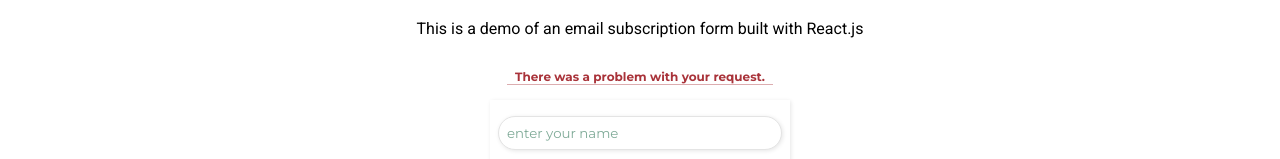
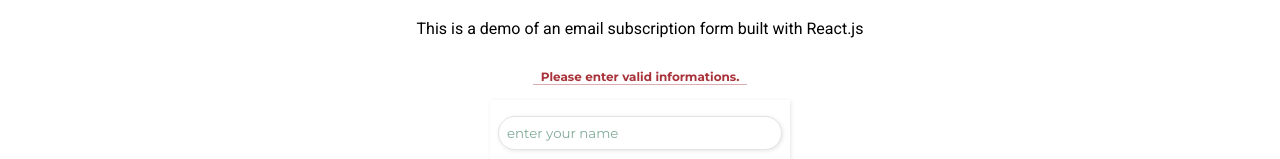
Before and after one commit to PascalRacineVenne/newsletter, a React (Create React App) app: page / in a window 1280 px wide. Both pictures are taken after a click on the button "Sign Up". Shown: the part 203-362 px from the top of the page. Built offline with nearby package versions, Linux system fonts and the light colour scheme.

Commit message:
clear button is working.  Error in the instancitation on the Checkbox component

```diff
--- a/src/components/subscription_form.jsx
+++ b/src/components/subscription_form.jsx
@@ -25,8 +25,8 @@ function SubscriptionForm() {
     return formIsValid
   }
 
-  const handleClear = (e) => {
-    e.preventDefault();
+  const handleClear = () => {
+    // e.preventDefault();
     setName("")
     setCompany("")
     setInputErr(false)
@@ -38,7 +38,7 @@ function SubscriptionForm() {
   return(
     <div className="container">
       <div className={formIsValid ? "errors" : "errors_active"}>
-        {inputErr && <p className="error">There was a problem with your request.</p>}
+        {inputErr && <p className="error">Please enter valid informations.</p>}
       </div>
       <div className="form">
         <div className="input_fields">
@@ -67,8 +67,7 @@ function SubscriptionForm() {
 
         <Checkbox
           label="I agree to subscribe this newsletter"
-          checked={check}
-          setCheck={setCheck}
+          value={check}
           onChange={() => setCheck(!check)}
         />
 
```
